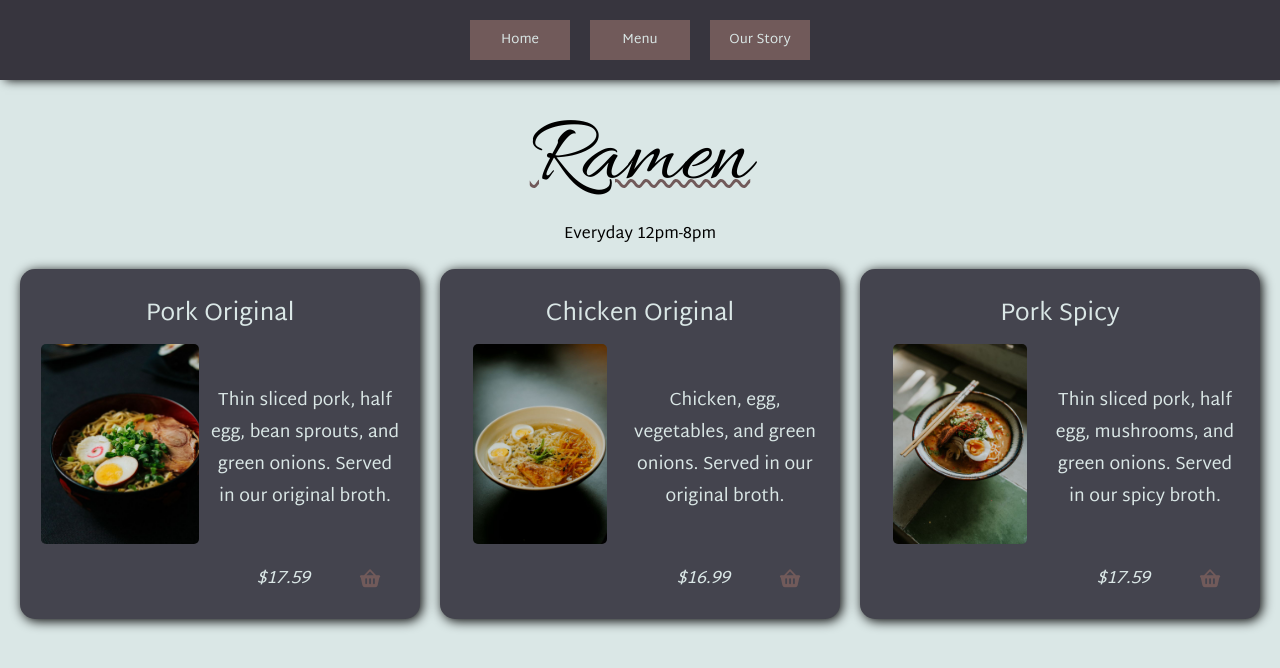
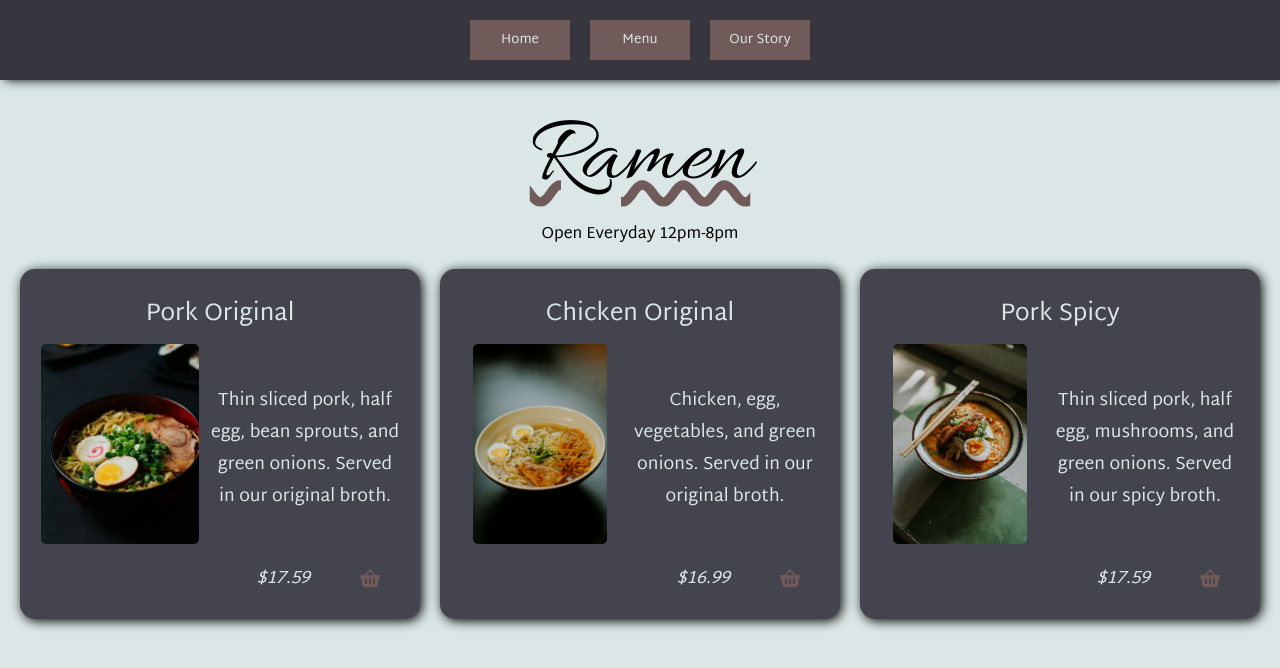
Before and after one commit to mcmityler/restaurant-webpack-practice, a website built with webpack: page src/template.html in a window 1280 px wide. Built offline with nearby package versions, Linux system fonts and the light colour scheme.

Commit message:
Add menu JS file that adds all menu page elements

```diff
--- a/src/home.css
+++ b/src/home.css
@@ -2,11 +2,11 @@
 .homepage{
     display: grid;
     place-items: center;
-    color: var(--light-color);
 }
 .homepage h1{
     font-family:"Allura",Cambria, Cochin, Georgia, Times, 'Times New Roman', serif ;
     font-size: 9rem;
+    color: black;
     text-align: center;
 }
 .homepage img{
@@ -16,5 +16,6 @@
     padding-top: 20px;
     font-family: "MartelSans",Cambria, Cochin, Georgia, Times, 'Times New Roman', serif ;
     font-size: 1.2rem;
+    color: var(--dark-grey);
     letter-spacing: 5px;
 }
--- a/src/index.js
+++ b/src/index.js
@@ -2,5 +2,7 @@
 import "./styles.css";
 import "./menu.css";
 import { createHomepage } from "./home.js";
+import { createMenuPage } from "./menu.js";
 
 // createHomepage();
+createMenuPage();
--- a/src/menu.css
+++ b/src/menu.css
@@ -1,10 +1,10 @@
-.menu h2{
+.menu h1{
     font-family:"Allura",Cambria, Cochin, Georgia, Times, 'Times New Roman', serif ;
     text-align: center;
     font-size: 6rem;
     margin-top: 20px;
     grid-column: 1/-1;
-    text-decoration:underline wavy var(--brown) 3px;
+    text-decoration:underline wavy var(--brown);
     grid-row: 1/2;
 }
 .menu .everyday{
--- /dev/null
+++ b/src/menu.js
@@ -0,0 +1,78 @@
+import porkOriginalImage from "./images/pork-ramen.jpg";
+import chickenOriginalImage from "./images/chicken-ramen.jpg";
+import porkSpicyImage from "./images/spicy-ramen.jpg";
+
+
+export function createMenuPage(){
+    const contentContainer = document.getElementById("content");
+    const menuContainer = document.createElement("div");
+    menuContainer.classList.add("menu");
+
+    const menuTitle = document.createElement("h1");
+    menuTitle.textContent="Ramen";
+
+    const menuEveryday = document.createElement("p");
+    menuEveryday.classList.add("everyday");
+    menuEveryday.textContent = "Open Everyday 12pm-8pm";
+
+    menuContainer.appendChild(menuTitle);
+    menuContainer.appendChild(menuEveryday);
+
+    const ramenContainer = document.createElement("div");
+    ramenContainer.classList.add("ramen-container");
+
+    const porkOriginal = createRamenDish("Pork Original",
+    "Thin sliced pork, half egg, bean sprouts, and green onions. Served in our original broth.",
+    "17.59",porkOriginalImage ,"Picture of Original Pork Ramen");
+    const chickenOriginal = createRamenDish("Chicken Original",
+        "Chicken, egg, vegetables, and green onions. Served in our original broth.",
+        "16.99", chickenOriginalImage, "Picture of Original Chicken Ramen"
+    );
+    const porkSpicy = createRamenDish("Pork Spicy",
+        "Thin sliced pork, half egg, mushrooms, and green onions. Served in our spicy broth.",
+        "17.59", porkSpicyImage, "Picture of Spicy Pork Ramen");
+
+    ramenContainer.appendChild(porkOriginal);
+    ramenContainer.appendChild(chickenOriginal);
+    ramenContainer.appendChild(porkSpicy);
+    menuContainer.appendChild(ramenContainer);
+        console.log(menuContainer);
+
+
+    contentContainer.appendChild(menuContainer);
+
+}
+function createRamenDish(dishName, dishDescription, dishPrice, dishImage, dishImageAlt){
+    const ramenDish = document.createElement("div");
+    ramenDish.classList.add("ramen");
+
+    const ramenImage = document.createElement("img");
+    ramenImage.src = dishImage;
+    ramenImage.alt = dishImageAlt;
+
+    const ramenNameText = document.createElement("h3");
+    ramenNameText.textContent = dishName;
+
+    const descriptionText = document.createElement("p");
+    descriptionText.classList.add("description");
+    descriptionText.textContent = dishDescription;
+
+    const priceText = document.createElement("p");
+    priceText.classList.add("price");
+    priceText.textContent = `$${dishPrice}`;
+
+    ramenDish.appendChild(ramenImage);
+    ramenDish.appendChild(ramenNameText);
+    ramenDish.appendChild(descriptionText);
+    ramenDish.appendChild(priceText);
+
+    const buyButton = document.createElement("button");
+    buyButton.ariaLabel = "Add ramen to shopping cart";
+    const buyIcon = document.createElement("i");
+    buyIcon.classList.add("fa-solid", "fa-basket-shopping");
+
+    buyButton.appendChild(buyIcon);
+    ramenDish.appendChild(buyButton);
+
+    return ramenDish;
+}
--- a/src/template.html
+++ b/src/template.html
@@ -18,52 +18,7 @@
         </nav>
     </header>
     <div id="content">
-        <div class="menu">
-            <h2>Ramen</h2>
-            <p class="everyday">Everyday 12pm-8pm</p>
-            <div class="ramen-container">
 
-                <div class="ramen">
-                    <img src="./images/pork-ramen.jpg" alt="Pork ramen photo">
-                    <h3>Pork Original</h3>
-                    <p class="description">
-                        Thin sliced pork, half egg,
-                        bean sprouts, and green onions.
-                        Served in our original broth.
-                    </p>
-                    <p class="price">$17.59</p>
-                    <button aria-label="Add ramen to shopping cart">
-                        <i class="fa-solid fa-basket-shopping"></i>
-                    </button>
-                </div>
-                <div class="ramen">
-                    <img src="./images/chicken-ramen.jpg" alt="Chicken ramen photo">
-                    <h3>Chicken Original</h3>
-                    <p class="description">
-                        Chicken, egg,
-                        vegetables, and green onions.
-                        Served in our original broth.
-                    </p>
-                    <p class="price">$16.99</p>
-                    <button aria-label="Add ramen to shopping cart">
-                        <i class="fa-solid fa-basket-shopping"></i>
-                    </button>
-                </div>
-                <div class="ramen">
-                    <img src="./images/spicy-ramen.jpg" alt="Chicken ramen photo">
-                    <h3>Pork Spicy</h3>
-                    <p class="description">
-                        Thin sliced pork, half egg,
-                        mushrooms, and green onions.
-                        Served in our spicy broth.
-                    </p>
-                    <p class="price">$17.59</p>
-                    <button aria-label="Add ramen to shopping cart">
-                        <i class="fa-solid fa-basket-shopping"></i>
-                    </button>
-                </div>
-            </div>
-        </div>
     </div>
 </body>
 </html>
```
